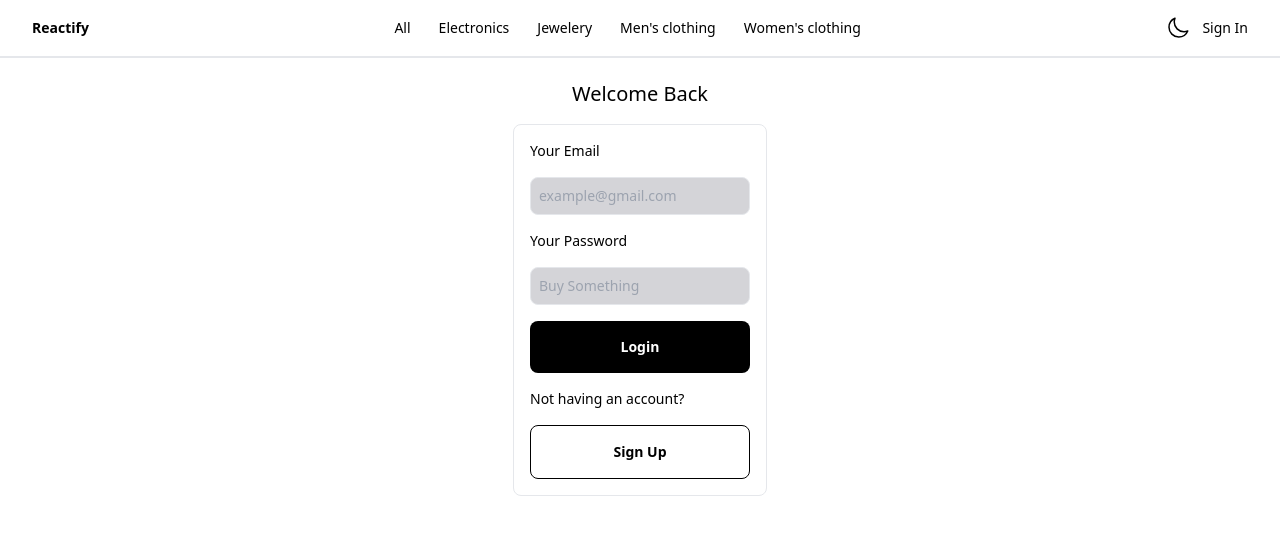
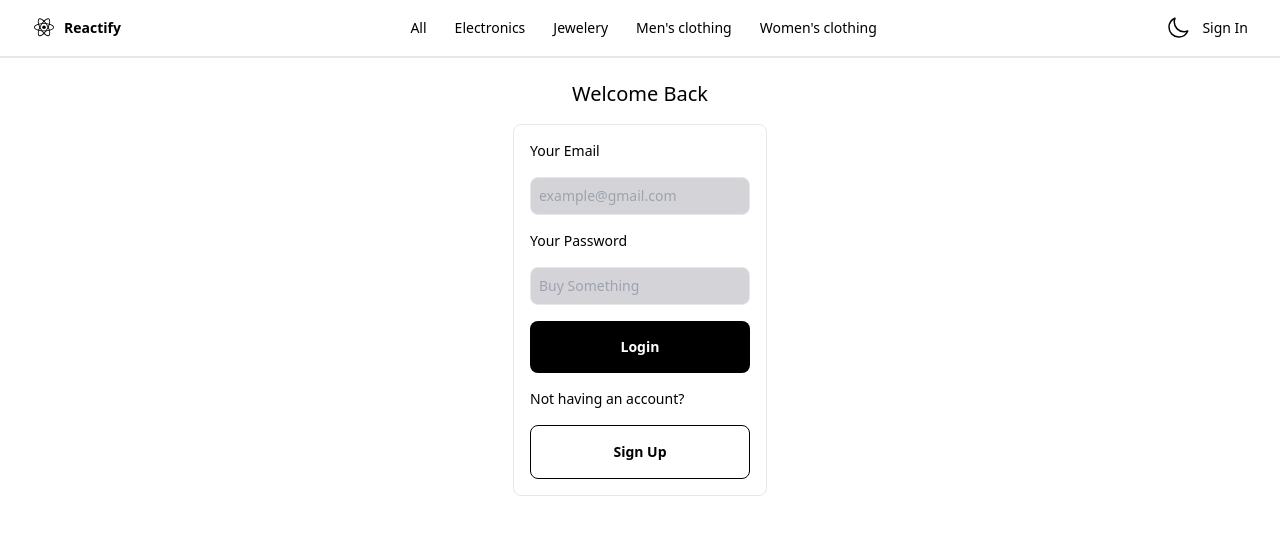
Before and after one commit to Lenoxo/reactify-nextjs, a Next.js app: page /login in a window 1280 px wide. Shown: the top 534 px of the page. Built offline with nearby package versions, Linux system fonts and the light colour scheme; no server answers.

Commit message:
Añado el titulo y logo preliminar de Reactify. Ajustes en UI para que se vea proporcionado.

```diff
--- a/package.json
+++ b/package.json
@@ -22,6 +22,7 @@
     "prettier": "^2.8.8",
     "react": "18.2.0",
     "react-dom": "18.2.0",
+    "react-icons": "^4.10.1",
     "tailwindcss": "3.3.2"
   },
   "devDependencies": {
--- a/prettier.config.js
+++ b/prettier.config.js
@@ -1,6 +1,6 @@
 module.exports = {
     semi: true,
-    singleQuote: true,
+    singleQuote: false,
     printWidth: 200,
     tabWidth: 2,
     useTabs: false,
--- a/src/components/Layout/index.jsx
+++ b/src/components/Layout/index.jsx
@@ -1,5 +1,5 @@
 function Layout({ children }) {
-  return <div className="flex flex-col pt-20 items-center dark:text-white dark:bg-zinc-900 min-h-screen">{children}</div>;
+  return <div className="flex flex-col pt-4 lg:pt-20 items-center dark:text-white dark:bg-zinc-900 min-h-screen">{children}</div>;
 }
 
 export { Layout };
--- a/src/components/NavbarAndTabBar/Navbar/index.jsx
+++ b/src/components/NavbarAndTabBar/Navbar/index.jsx
@@ -4,6 +4,7 @@ import { NavbarItem } from '../NavbarItem';
 import { ToggleDarkModeButton } from '../ToggleDarkModeButton';
 import Link from 'next/link';
 import { useRouter } from 'next/router';
+import { BiLogoReact } from 'react-icons/bi';
 
 function Navbar() {
   const router = useRouter();
@@ -17,14 +18,21 @@ function Navbar() {
     router.push('/login');
   };
 
+  const handleTitleClick = () => {
+    context.setProductCategoryValue(null);
+  };
+
   if (context.logged) {
     // Si el usuario ha iniciado sesión, toma del localStorage su dirección de correo electrónico.
     email = JSON.parse(localStorage.getItem('user-data')).email;
   }
   return (
     <nav className="hidden lg:flex lg:flex-row lg:justify-between lg:items-center fixed z-10 lg:w-screen py-4 px-8 text-sm font-light top-0 border-b-2 bg-white dark:text-white dark:bg-zinc-900">
-      {/* Este es el logo de la página (por ahora), por lo que está con unos estilos diferentes */}
-      <h2 className="font-bold text-md cursor-default">Reactify</h2>
+      {/* Aquí uso handleTitleClick para poder restablecer el valor de la categoria a ninguno (null) */}
+      <Link href="/" className="flex items-center" onClick={handleTitleClick}>
+        <BiLogoReact className="w-6 h-auto sm:mr-2" />
+        <h1 className="font-semibold">Reactify</h1>
+      </Link>
       <ul className={`lg:flex lg:items-center lg:flex-row gap-3 `}>
         {/* En el resto de items, mando por props to y activeStyle */}
         <NavbarItem to="/" category={null}>
--- a/src/pages/index.js
+++ b/src/pages/index.js
@@ -1,17 +1,18 @@
-import { useContext, useEffect } from 'react';
-import { ShoppingCartContext } from 'Context';
-import { Layout } from '@components/Layout';
-import { LoadingCard } from '@components/LoadingCard';
-import { Card } from '@components/Card';
-import { ProductDetail } from '@components/ProductDetail';
-import { useRouter } from 'next/router';
+import { useContext, useEffect } from "react";
+import { ShoppingCartContext } from "Context";
+import { Layout } from "@components/Layout";
+import { LoadingCard } from "@components/LoadingCard";
+import { Card } from "@components/Card";
+import { ProductDetail } from "@components/ProductDetail";
+import { useRouter } from "next/router";
+import { BiLogoReact } from "react-icons/bi";
 
 export default function Home() {
   const context = useContext(ShoppingCartContext);
   const router = useRouter();
   useEffect(() => {
     if (!context.logged) {
-      router.push('/login');
+      router.push("/login");
     }
   }, [context.logged, router]);
   function renderCards() {
@@ -39,7 +40,11 @@ export default function Home() {
   }
   return (
     <Layout>
-      <h1 className="font-extralight text-xl">Time to get you something great!</h1>
+      <div className="flex flex-col items-center sm:flex-row sm:justify-center">
+        <BiLogoReact className="w-10 h-auto sm:mr-2 lg:hidden react-icons-spin" />
+        <h1 className="font-semibold text-xl mb-4 sm:mr-4 lg:hidden">Reactify</h1>
+        <h2 className="font-extralight text-xl">Time to get you something great!</h2>
+      </div>
       <input
         id="search-bar"
         type="text"
```
Also changed, not shown: 2 other files (tests, documents, lock files or other folders).
